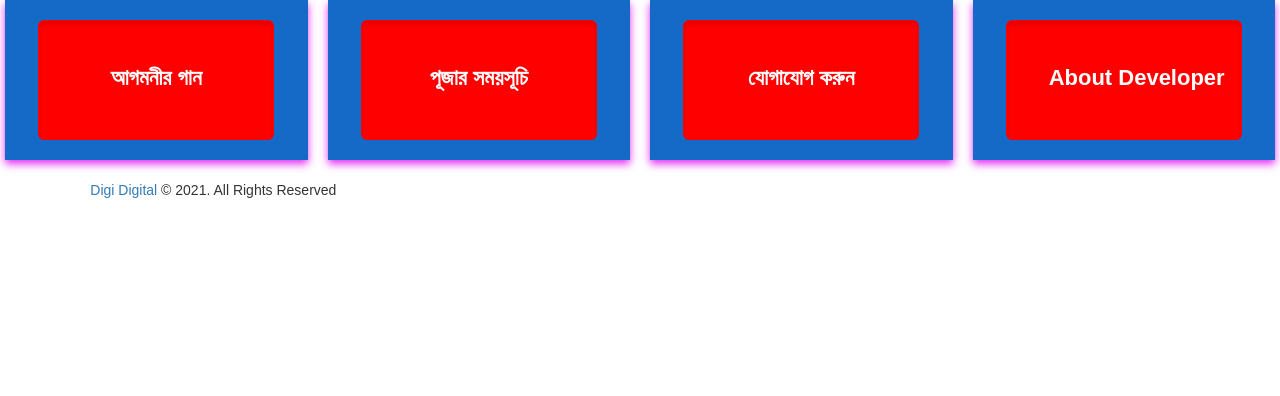
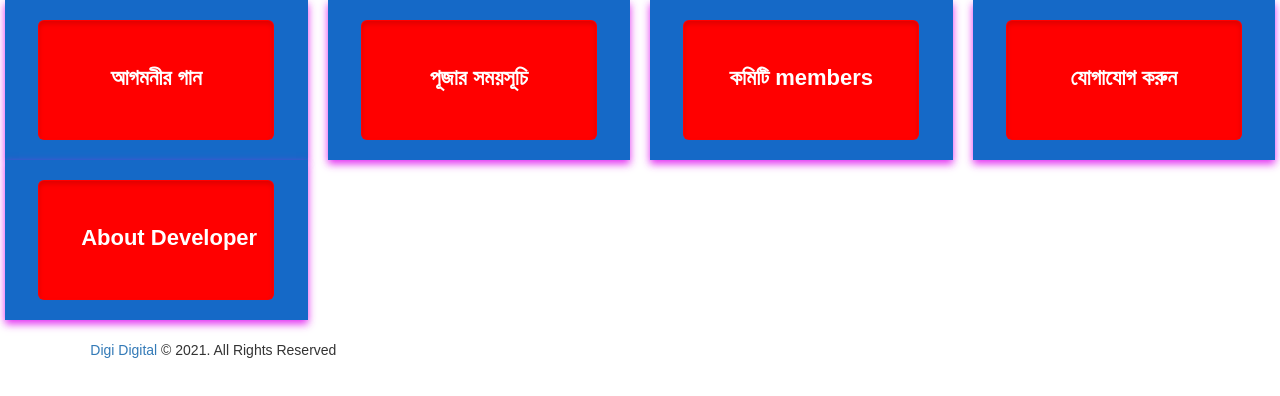
Before and after one commit to digidigital2021/puja, a plain HTML site: page others.html in a window 1280 px wide. Drawn offline with nearby package versions, Linux system fonts and the light colour scheme.

Commit message:
Update others.html

```diff
--- a/others.html
+++ b/others.html
@@ -118,6 +118,12 @@ text-align: center;
     </div>
   </div>
 
+   <div class="column">
+    <div class="card">
+      <a href="committee.html" class="btn btn-lg active button_back button_box" role="button" aria-pressed="true">কমিটি members</a>
+    </div>
+  </div>
+
   <div class="column">
     <div class="card">
       <a href="contact.html" class="btn btn-lg active button_back button_box" role="button" aria-pressed="true">যোগাযোগ করুন</a>
```
